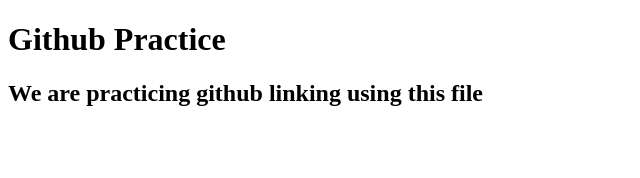
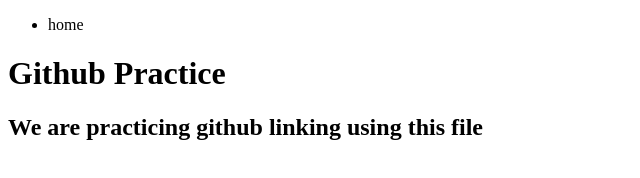
Before and after one commit to KidRobot-io/New-Repo, a plain HTML site: page index.html in a window 1280 px wide. Shown: the whole page, without its empty margins (0-640 px from the left). Drawn offline with Linux system fonts and the light colour scheme.

```diff
--- a/index.html
+++ b/index.html
@@ -1,16 +1,26 @@
 <!DOCTYPE html>
 <html lang="en">
+
   <head>
     <meta charset="UTF-8">
     <meta name="viewport" content="width=device-width, initial-scale=1.0">
     <meta http-equiv="X-UA-Compatible" content="ie=edge">
-    <title>My Website</title>
+    <title>Git Push Practice</title>
     <link rel="stylesheet" href="./style.css">
   </head>
+
   <body>
+    <header class="header">
+       <ul class="header__nav">
+        <li class="header__nav_link">home</li>
+      </ul>
+    </header>
     <main>
         <h1>Github Practice</h1>
         <h2>We are practicing github linking using this file</h2>
     </main>
+    <footer>
+    </footer>
   </body>
+
 </html>
--- a/style.css
+++ b/style.css
@@ -0,0 +1,4 @@
+body
+{
+
+}
```
